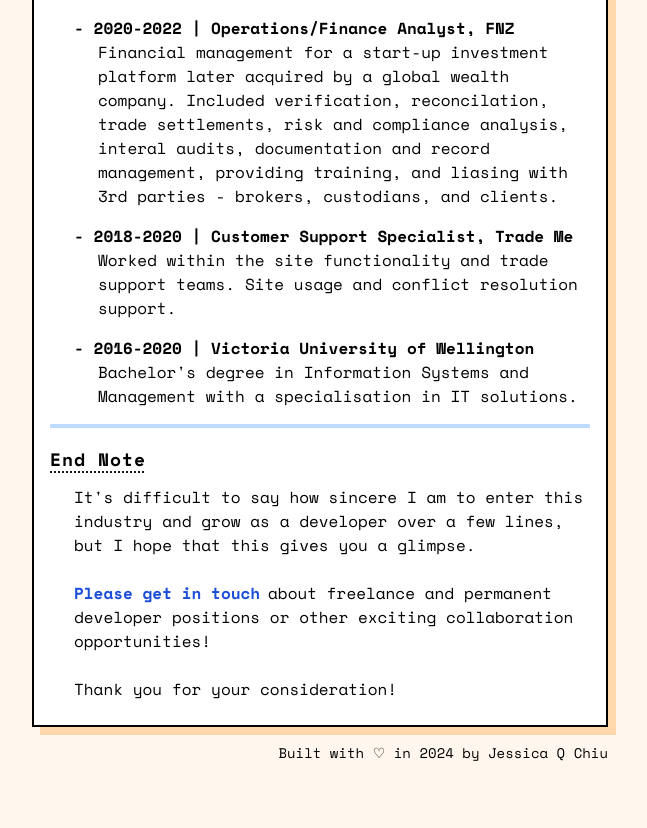
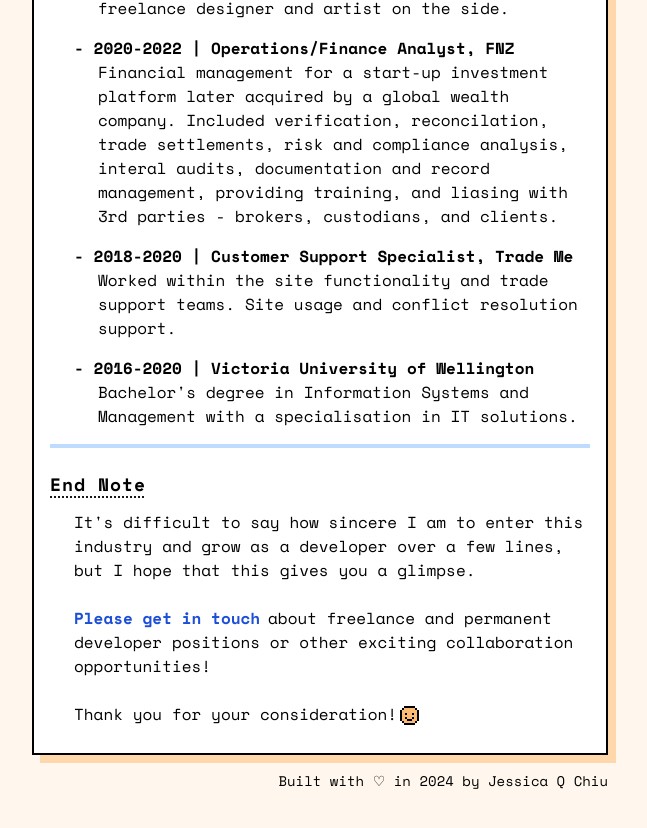
Before and after one commit to JessicaQChiu/jessica-q-chiu-portfolio, a Next.js app: page /about in a window 1280 px wide. Shown: the part 1568-2396 px from the top of the page, without its empty margins (480-1127 px from the left). Built offline with nearby package versions, Linux system fonts and the light colour scheme.

Commit message:
Updated styling

```diff
--- a/src/app/about/page.tsx
+++ b/src/app/about/page.tsx
@@ -1,6 +1,7 @@
 "use client";
 import React from "react";
 import Button from "../components/button";
+import Image from "next/image";
 import Link from "next/link";
 
 const About = () => {
@@ -18,7 +19,12 @@ const About = () => {
       </p>
       <br />
       <Button>
-        <a href="Jessica Chiu - Resume.pdf" target="_blank" rel="noreferrer" className="my-1 px-2 border-orange-300 border-2 border-dotted hover:border-black">
+        <a
+          href="Jessica Chiu - Resume.pdf"
+          target="_blank"
+          rel="noreferrer"
+          className="my-1 px-2 border-orange-300 border-2 border-dotted hover:border-black"
+        >
           Open My Resume (PDF) ↗
         </a>
       </Button>
@@ -102,14 +108,18 @@ const About = () => {
         glimpse.
         <br />
         <br />
-        <Link href="/contact" className="mr-2 font-bold text-blue-700 dark:text-teal-200 hover:underline hover:underline-offset-2 hover:decoration-2">
+        <Link
+          href="/contact"
+          className="mr-2 font-bold text-blue-700 dark:text-teal-200 hover:underline hover:underline-offset-2 hover:decoration-2"
+        >
           Please get in touch
         </Link>
-         about freelance and permanent developer positions or other exciting
+        about freelance and permanent developer positions or other exciting
         collaboration opportunities!
         <br />
         <br />
         Thank you for your consideration!
+        <Image src="/images/smiley-icon-25px.png" alt="Smiley face icon" width={25} height={25} className="inline"/>
       </p>
     </div>
   );
--- a/src/app/globals.css
+++ b/src/app/globals.css
@@ -46,14 +46,8 @@ h3{
 }
 
 hr {
-  margin: 10px 0px;
+  margin: 15px 0px;
   border: 2px solid var(--light-blue);
-}
-
-@media (prefers-color-scheme: dark) {
-  hr {
-    border: 2px solid #e7e5e4;
-  }
 }
 
 @layer utilities {
```
